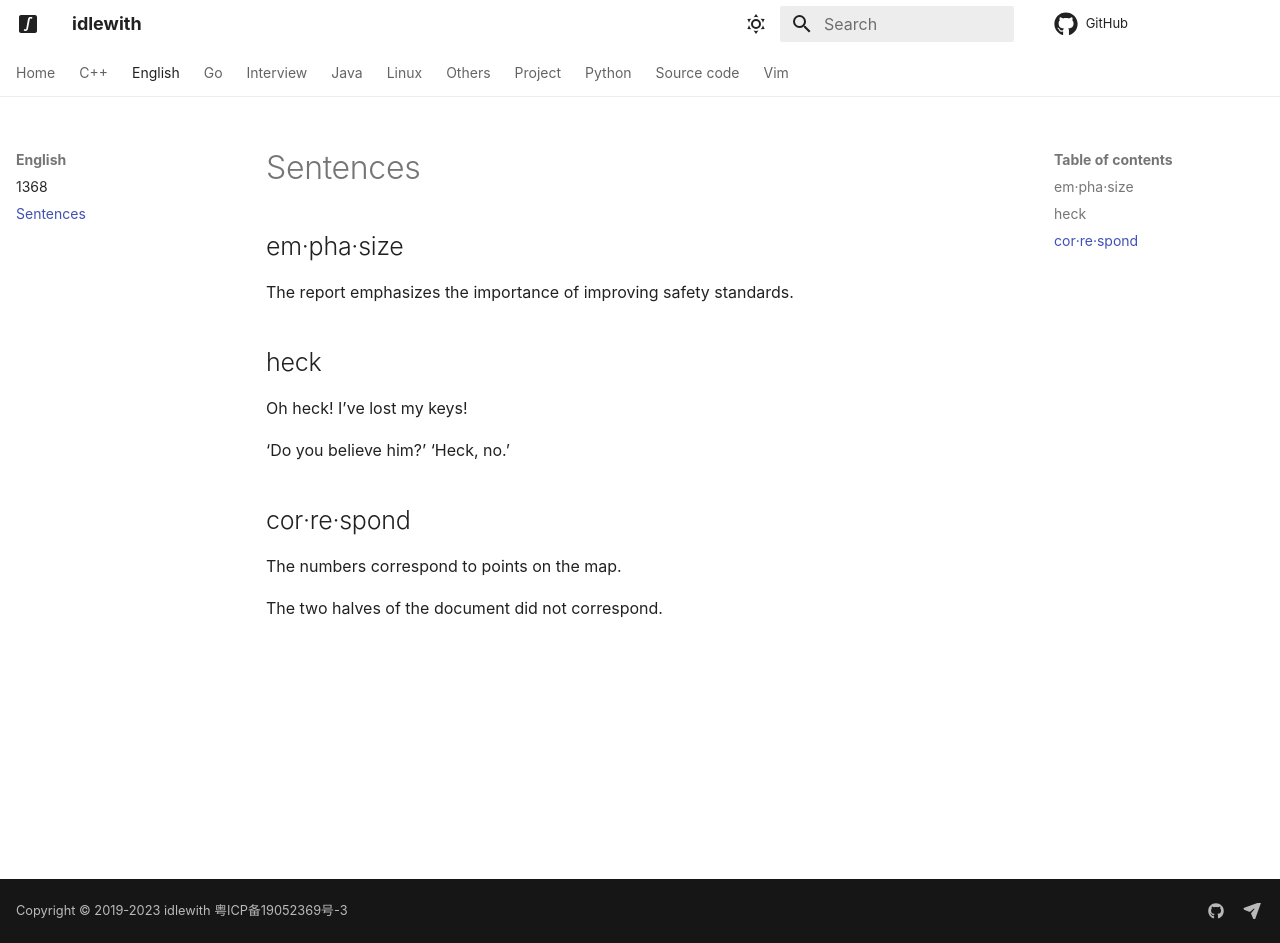
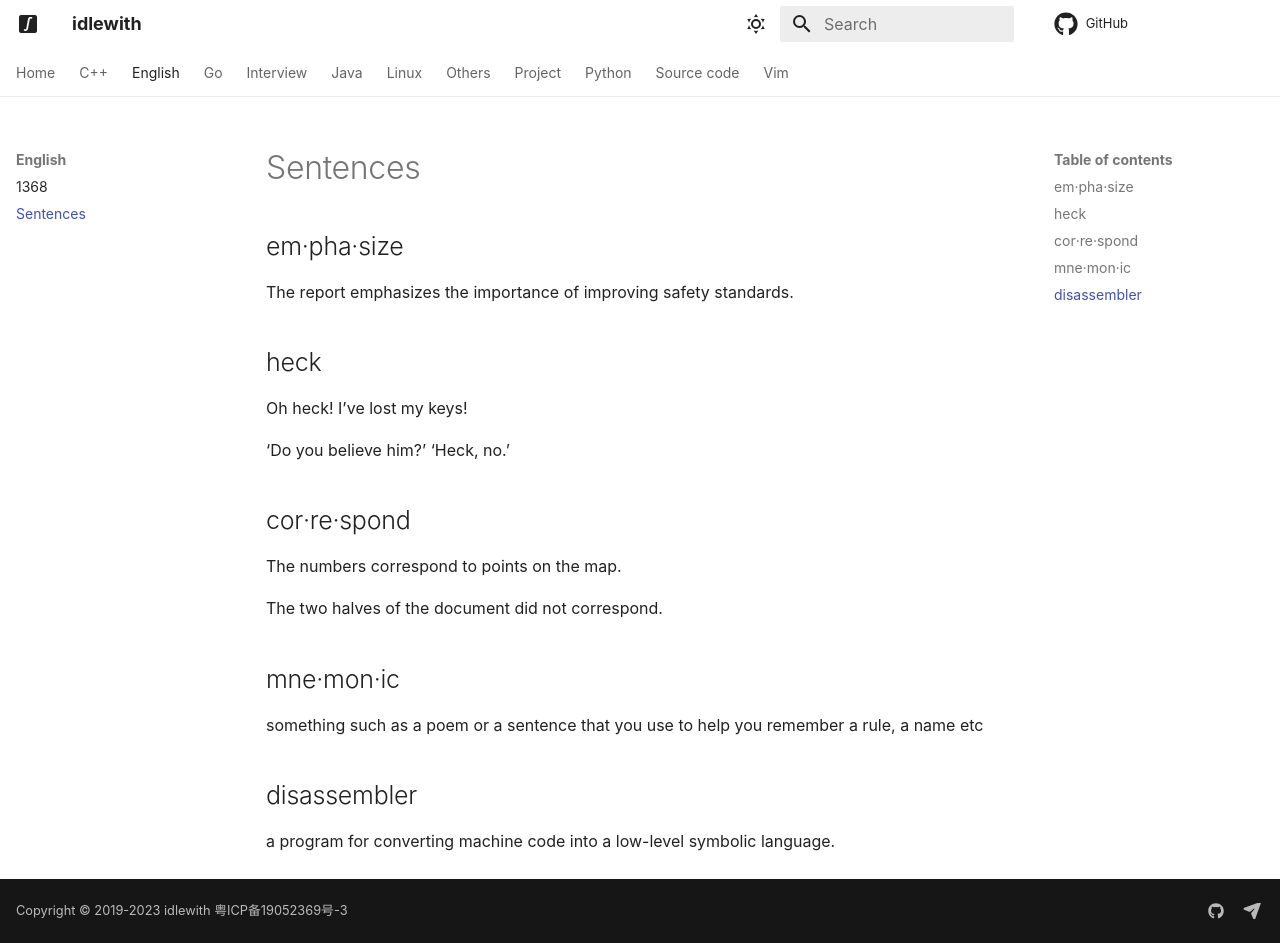
Before and after one commit to idlewith/blog, an MkDocs documentation site: the page built from docs/english/sentences.md, in a window 1280 px wide and 943 px high. Built offline with MkDocs 1.6.1 and Material for MkDocs 9.7.7, drawn with Linux system fonts in a browser that asks for light colours; comment, search, counter and statistics services are not loaded.

Commit message:
mne‧mon‧ic and disassembler in sentences.md

```diff
--- a/docs/english/sentences.md
+++ b/docs/english/sentences.md
@@ -18,3 +18,13 @@ Oh heck! I’ve lost my keys!
 The numbers correspond to points on the map.
 
 The two halves of the document did not correspond.
+
+
+## mne‧mon‧ic
+
+something such as a poem or a sentence that you use to help you remember a rule, a name etc
+
+
+## disassembler
+
+a program for converting machine code into a low-level symbolic language.
```
